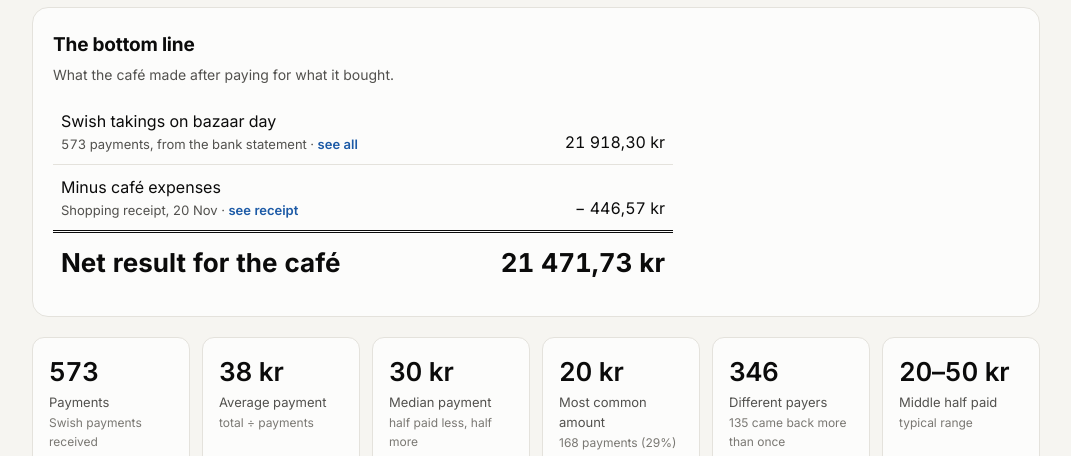
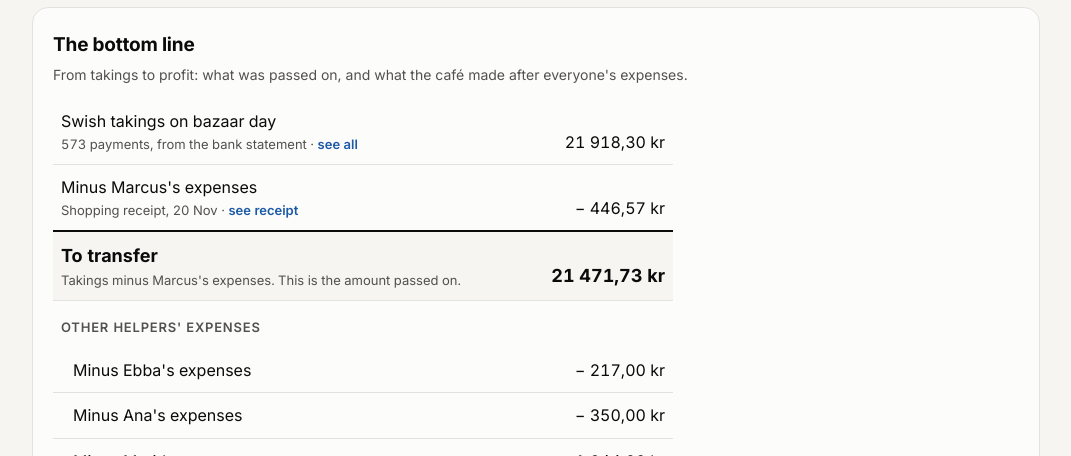
Before and after one commit to marwa112/bazaar-cafe, a plain HTML site: page index.html in a window 1280 px wide. Shown: the part 344-800 px from the top of the page, without its empty margins (104-1175 px from the left). Drawn offline with nearby package versions, Linux system fonts and the light colour scheme.

Commit message:
Show amount to transfer and final net profit
Co-Authored-By: Claude Opus 5.5 <noreply@anthropic.com>
Claude-Session: https://claude.ai/code/session_014iCzMomfzV7Bcqe3LTLbLu

```diff
--- a/index.html
+++ b/index.html
@@ -72,7 +72,11 @@ footer{margin-top:28px;font-size:13px;color:var(--muted)}
 .calct td:last-child{white-space:nowrap;vertical-align:bottom}
 .calct .sm{display:block;font-size:13px;color:var(--text2);font-weight:400}
 .calct tr.minus td:last-child{color:var(--text)}
+.calct tr.xfer td{font-weight:700;color:var(--text);font-size:18px;border-top:2px solid var(--text);background:var(--bg)}
+.calct tr.hd td{font-size:13px;font-weight:600;color:var(--text2);text-transform:uppercase;letter-spacing:.06em;padding-top:16px;border-bottom:0}
+.calct tr.ind td:first-child{padding-left:20px}
 .calct tr.net td{font-size:clamp(20px,4vw,26px);font-weight:700;border-top:3px double var(--text);border-bottom:0}
+.calct tr.net .sm{font-size:13px}
 .calct a{color:var(--accent-strong);font-weight:600;text-decoration:none}
 .pieWrap{display:grid;grid-template-columns:minmax(0,340px) 1fr;gap:28px;align-items:center}
 @media (max-width:700px){.pieWrap{grid-template-columns:1fr}.pieBox{max-width:300px;margin:0 auto;width:100%}}
@@ -119,7 +123,7 @@ button,select,input,summary{touch-action:manipulation}
 <div class="hero"><span class="num" id="total"></span><span class="lbl">taken in through Swish</span></div>
 <section class="card calc" aria-labelledby="calcH">
   <h2 id="calcH">The bottom line</h2>
-  <p class="sub">What the café made after paying for what it bought.</p>
+  <p class="sub">From takings to profit: what was passed on, and what the café made after everyone's expenses.</p>
   <table class="calct" id="calc"></table>
 </section>
 <div class="kpis" id="kpis"></div>
@@ -176,7 +180,7 @@ button,select,input,summary{touch-action:manipulation}
   <ul class="notes">
     <li>Source: the bank's statement export for the café's Swish number. Only <b>incoming Swish payments dated 21 November 2026</b> are counted. Everything else on the account (earlier dates, outgoing payments) is left out.</li>
     <li>Swish was the only way to pay at the café, so these figures cover all sales.</li>
-    <li>Expenses come from one shopping receipt dated 20 November 2026. Only the items bought for the café are deducted. Other costs, such as items people donated, are not included.</li>
+    <li>Marcus's expenses come from one shopping receipt dated 20 November 2026, and only the items bought for the café are deducted. Expenses from other helpers (Ebba, Ana and Marit) are shown as reported. Items people donated are not counted as costs.</li>
     <li>The export has no time of day, so this page can't show which hour was busiest.</li>
     <li>"Payers" counts distinct Swish numbers. Families sharing one phone count as one payer.</li>
     <li>Privacy: payers are shown by first name only. Surnames are redacted, every second digit of phone numbers is redacted, and bank references and personal messages are left out. The redaction was done before the page was built, so the hidden parts are not in the page source either.</li>
@@ -198,11 +202,15 @@ const freq = {}; A.forEach(a=>freq[a]=(freq[a]||0)+1);
 const topAmts = Object.entries(freq).map(([a,c])=>[+a,c]).sort((x,y)=>y[1]-x[1]||x[0]-y[0]);
 
 document.getElementById('total').textContent = kr(TOTAL);
+const OTHER=[['Ebba',217],['Ana',350],['Marit',1044]], OTHT=OTHER.reduce((s,o)=>s+o[1],0);
 const EXP = window.BAZAAR_EXP, EXPC = EXP.lines.filter(l=>l.cafe), EXPT = EXPC.reduce((s,l)=>s+l.amount,0);
 document.getElementById('calc').innerHTML =
  `<tr><td>Swish takings on bazaar day<span class="sm">${N} payments, from the bank statement · <a href="transactions.html">see all</a></span></td><td>${kr(TOTAL,2)}</td></tr>`+
- `<tr class="minus"><td>Minus café expenses<span class="sm">${EXPC.length===EXP.lines.length?'Shopping receipt, 20 Nov':EXPC.map(l=>l.item.split(' ').slice(0,2).join(' ')+' '+kr(l.amount,2)).join(' + ')} · <a href="expenses.html">see receipt</a></span></td><td>− ${kr(EXPT,2)}</td></tr>`+
- `<tr class="net"><td>Net result for the café</td><td>${kr(TOTAL-EXPT,2)}</td></tr>`;
+ `<tr class="minus"><td>Minus Marcus's expenses<span class="sm">${EXPC.length===EXP.lines.length?'Shopping receipt, 20 Nov':EXPC.map(l=>l.item.split(' ').slice(0,2).join(' ')+' '+kr(l.amount,2)).join(' + ')} · <a href="expenses.html">see receipt</a></span></td><td>− ${kr(EXPT,2)}</td></tr>`+
+ `<tr class="xfer"><td>To transfer<span class="sm">Takings minus Marcus's expenses. This is the amount passed on.</span></td><td>${kr(TOTAL-EXPT,2)}</td></tr>`+
+ `<tr class="hd"><td colspan="2">Other helpers' expenses</td></tr>`+
+ OTHER.map(([n,a])=>`<tr class="minus ind"><td>Minus ${n}'s expenses</td><td>− ${kr(a,2)}</td></tr>`).join('')+
+ `<tr class="net"><td>Net profit<span class="sm">What the bazaar café made after all expenses (${kr(EXPT+OTHT,2)} in total)</span></td><td>${kr(TOTAL-EXPT-OTHT,2)}</td></tr>`;
 const kpis = [
   [N.toLocaleString('sv-SE'),'Payments','Swish payments received'],
   [kr(mean,0),'Average payment','total ÷ payments'],
```
